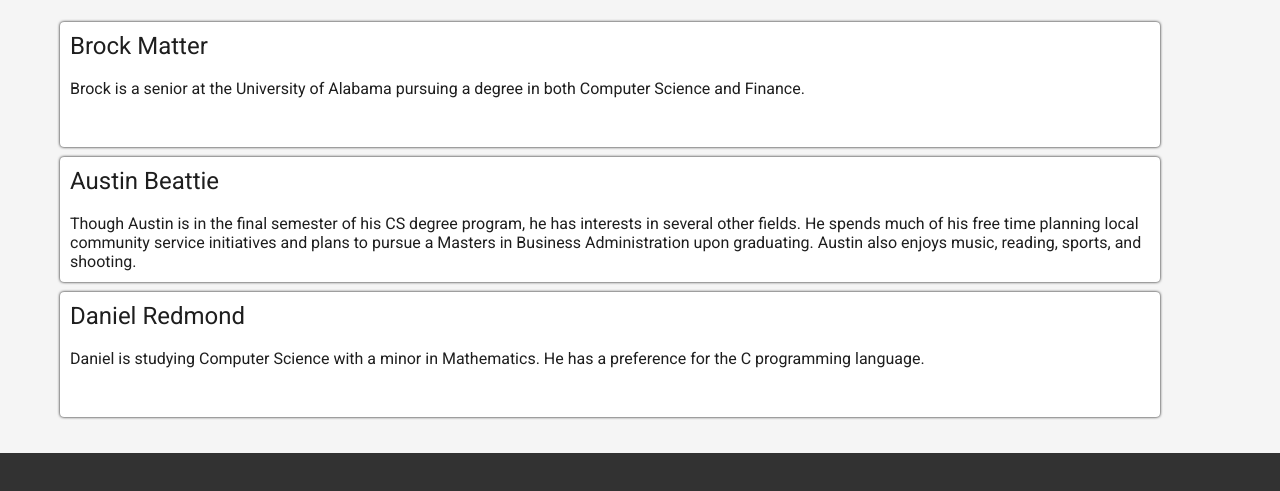
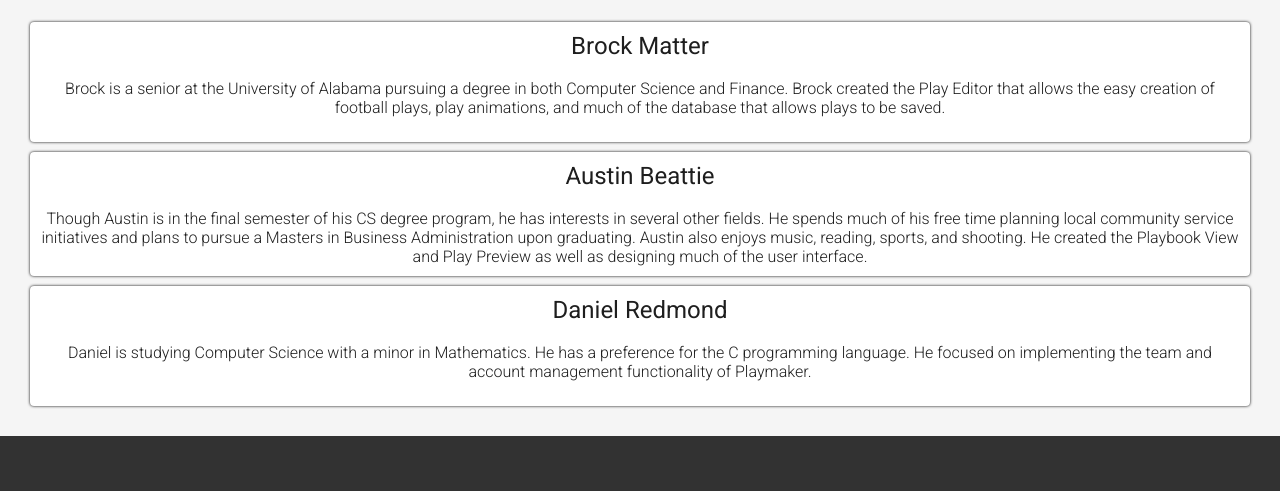
Before and after one commit to jbmatterUA/JustPlayFootball, a plain HTML site: page team.html in a window 1280 px wide. Shown: the part 143-634 px from the top of the page. Drawn offline with Linux system fonts and the light colour scheme.

Commit message:
Added files via upload

```diff
--- a/deliverables.css
+++ b/deliverables.css
@@ -12,7 +12,6 @@
 
 .link-div {
 	background-color:white;
-	width:90%;
 	height:40px;
 	line-height:40px;
 	box-shadow: 0px 0px 3px black;
--- a/team.css
+++ b/team.css
@@ -13,11 +13,13 @@
 }
 
 .member-div {
+	text-align:center;
 	background-color:white;
-	width:90%;
-	height:105px;
+	min-height:100px;
 	box-shadow: 0px 0px 3px black;
 	padding:10px;
+	margin:10px;
 	border-radius:4px;
 	margin-bottom:10px;
+	font-weight:300;
 }
--- a/team.html
+++ b/team.html
@@ -11,18 +11,11 @@
 
 			<div id="content">
 					<h2>Team</h2>
-					<ul style="list-style:none">
-						<li><div class="member-div"><span style="font-size:24px">Brock Matter </span> <br><br>Brock is a senior at the University of Alabama pursuing a  degree in both Computer Science and Finance. </div></li>
+						<div class="member-div"><span style="font-size:24px;font-weight:400;">Brock Matter </span> <br><br>Brock is a senior at the University of Alabama pursuing a  degree in both Computer Science and Finance. Brock created the Play Editor that allows the easy creation of football plays, play animations, and much of the database that allows plays to be saved.</div>
 
+						<div class="member-div"><span  style="font-size:24px;font-weight:400;">Austin Beattie </span> <br><br>Though Austin is in the final semester of his CS degree program, he has interests in several other fields. He spends much of his free time planning local community service initiatives and plans to pursue a Masters in Business Administration upon graduating. Austin also enjoys music, reading, sports, and shooting. He created the Playbook View and Play Preview as well as designing much of the user interface.</div>
 
-
-						<li><div class="member-div"><span  style="font-size:24px">Austin Beattie </span> <br><br>Though Austin is in the final semester of his CS degree program, he has interests in several other fields. He spends much of his free time planning local community service initiatives and plans to pursue a Masters in Business Administration upon graduating. Austin also enjoys music, reading, sports, and shooting. </div></li>
-
-						<li><div class="member-div"><span  style="font-size:24px">Daniel Redmond </span> <br><br>Daniel is studying Computer Science with a minor in Mathematics. He has a preference for the C programming language. </div></li>
-
-
-						</ul>
-
+						<div class="member-div"><span  style="font-size:24px;font-weight:400;">Daniel Redmond </span> <br><br>Daniel is studying Computer Science with a minor in Mathematics. He has a preference for the C programming language. He focused on implementing the team and account management functionality of Playmaker.  </div>
 
 
 
```
Also changed, not shown: deliverables.html (+5 -7 lines).
